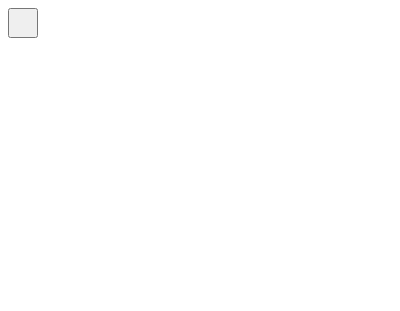
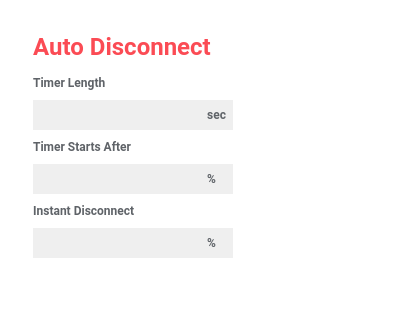
Before and after one commit to markuryy/Zoom-Yeet, a browser extension: page popup.html in a window 400 px wide. Drawn offline with Linux system fonts and the light colour scheme.

Commit message:
feat: nonfunctional popup

```diff
--- /dev/null
+++ b/popup.css
@@ -0,0 +1,62 @@
+body {
+  width: 200px;
+  height: 250px;
+  padding: 25px;
+}
+
+#title {
+  font-family: "Roboto", sans-serif;
+  font-style: normal;
+  font-weight: bold;
+  font-size: 24px;
+  color: #fb4b54;
+  margin: 0 0 15px 0;
+}
+
+.input-field-label {
+  display: block;
+  font-family: "Roboto", sans-serif;
+  font-style: normal;
+  font-weight: bold;
+  font-size: 12px;
+  color: #5f6368;
+  margin: 10px 0;
+}
+
+input {
+  display: inline;
+  margin: 0;
+  padding: 4% 5%;
+  border: none;
+  background-color: #efefef;
+  outline-color: #5f6368;
+  width: calc(100% - 5% - 5%);
+  font-family: "Roboto", sans-serif;
+  font-style: normal;
+  font-weight: bold;
+  font-size: 12px;
+}
+
+.input-label {
+  margin-left: -30px;
+  font-family: "Roboto", sans-serif;
+  font-style: normal;
+  font-weight: bold;
+  font-size: 12px;
+  color: #5f6368;
+}
+
+input[type="number"]::-webkit-inner-spin-button,
+input[type="number"]::-webkit-outer-spin-button {
+  -webkit-appearance: none;
+  margin: 0;
+}
+
+#timer-length-label {
+}
+
+#timer-start-label {
+}
+
+#instant-disconnect-label {
+}
--- a/popup.html
+++ b/popup.html
@@ -1,15 +1,36 @@
 <!DOCTYPE html>
 <html>
   <head>
-    <style>
-      button {
-        height: 30px;
-        width: 30px;
-        outline: none;
-      }
-    </style>
+    <link rel="stylesheet" href="popup.css" />
   </head>
   <body>
-    <button id="changeColor"></button>
+    <h1 id="title">Auto Disconnect</h1>
+    <div>
+      <label
+        class="input-field-label"
+        id="timer-length-label"
+        for="timer-length"
+        >Timer Length</label
+      >
+      <input type="number" id="timer-start" name="timer-length" />
+      <span class="input-label">sec</span>
+    </div>
+    <div>
+      <label class="input-field-label" id="timer-start-label" for="timer-start"
+        >Timer Starts After</label
+      >
+      <input type="number" id="timer-start" name="timer-start" />
+      <span class="input-label">%</span>
+    </div>
+    <div>
+      <label
+        class="input-field-label"
+        id="instant-disconnect-label"
+        for="instant-disconnect"
+        >Instant Disconnect</label
+      >
+      <input type="number" id="instant-disconnect" name="instant-disconnect" />
+      <span class="input-label">%</span>
+    </div>
   </body>
 </html>
```
Also changed, not shown: background.js (deleted, +0 -22 lines), manifest.json.
